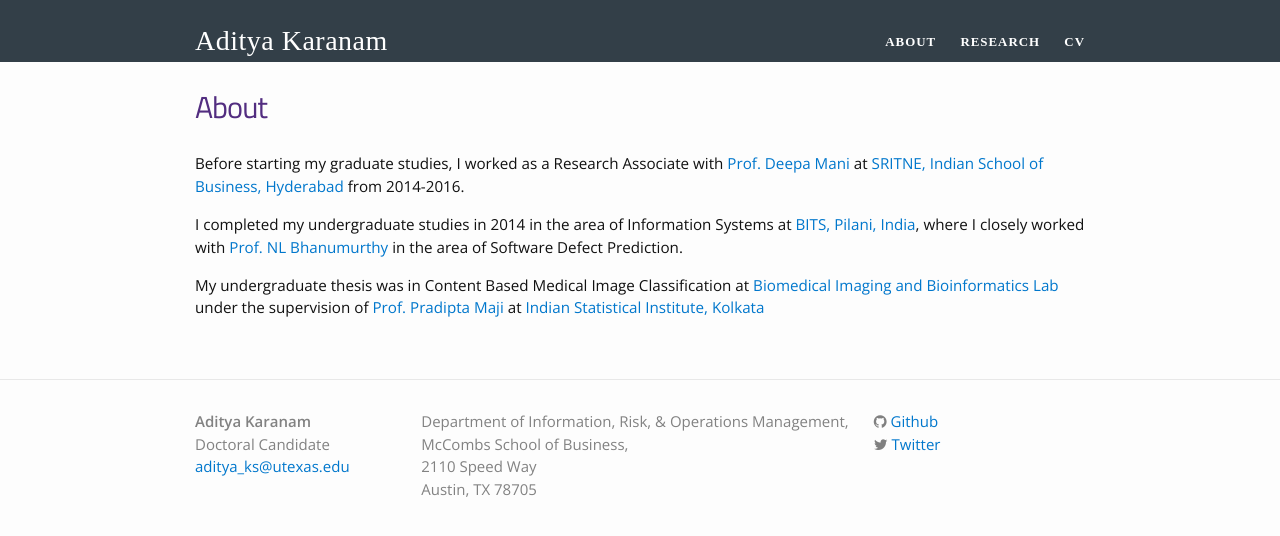
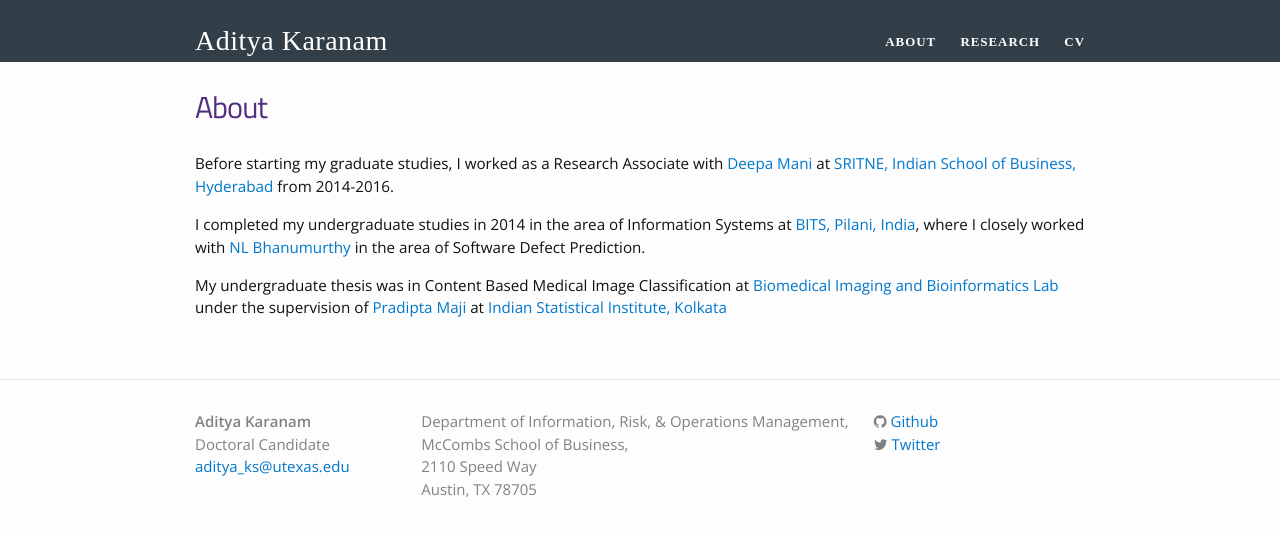
Before and after one commit to askaranam/askaranam.github.io, a Jekyll site: the page built from about.md, in a window 1280 px wide. Shown: the top 536 px of the page. Built offline with Jekyll 4.4.1, drawn with Linux system fonts in a browser that asks for light colours; nearby versions of some CDN libraries; some web fonts are replaced.

Commit message:
Update about.md

```diff
--- a/about.md
+++ b/about.md
@@ -4,10 +4,10 @@ title: About
 permalink: /about/
 ---
 
-Before starting my graduate studies, I worked as a Research Associate with [Prof. Deepa Mani](https://www.isb.edu/faculty-research/faculty/directory/mani-deepa) at [SRITNE, Indian School of Business, Hyderabad](https://www.isb.edu/srini-raju-center-for-it-and-networked-economy) from 2014-2016.
+Before starting my graduate studies, I worked as a Research Associate with [Deepa Mani](https://www.isb.edu/faculty-research/faculty/directory/mani-deepa) at [SRITNE, Indian School of Business, Hyderabad](https://www.isb.edu/srini-raju-center-for-it-and-networked-economy) from 2014-2016.
 
 I completed my undergraduate studies in 2014 in the area of Information Systems at [BITS, Pilani, India](https://www.bits-pilani.ac.in), where I closely worked
- with [Prof. NL Bhanumurthy](https://www.bits-pilani.ac.in/hyderabad/bhanumurthy/Profile) in the area of Software Defect Prediction.
+ with [NL Bhanumurthy](https://www.bits-pilani.ac.in/hyderabad/bhanumurthy/Profile) in the area of Software Defect Prediction.
 
 My undergraduate thesis was in Content Based Medical Image Classification at [Biomedical Imaging and Bioinformatics Lab](https://www.isical.ac.in/~bibl/) under the
-supervision of [Prof. Pradipta Maji](https://www.isical.ac.in/~pmaji/) at [Indian Statistical Institute, Kolkata](https://www.isical.ac.in)
+supervision of [Pradipta Maji](https://www.isical.ac.in/~pmaji/) at [Indian Statistical Institute, Kolkata](https://www.isical.ac.in)
```
